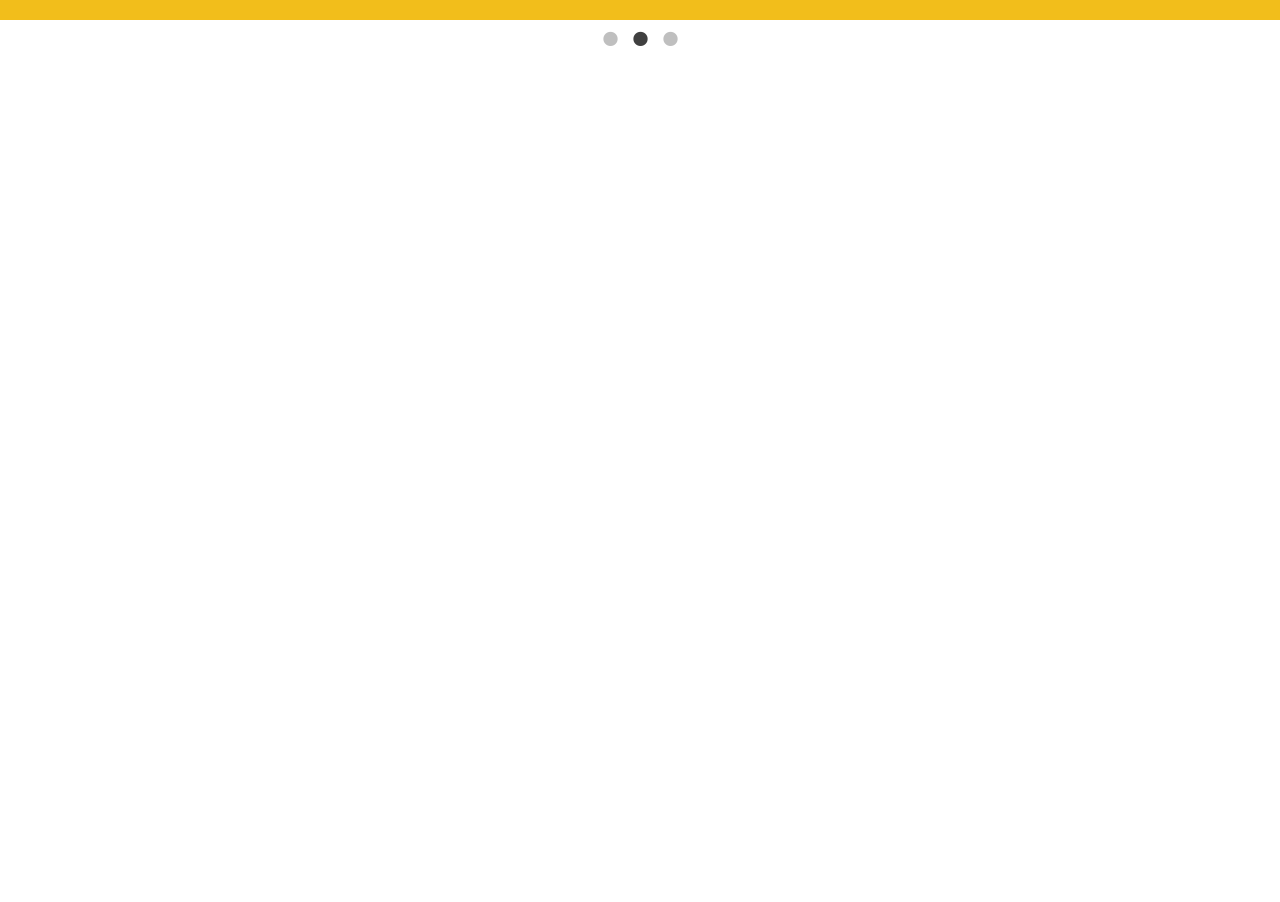
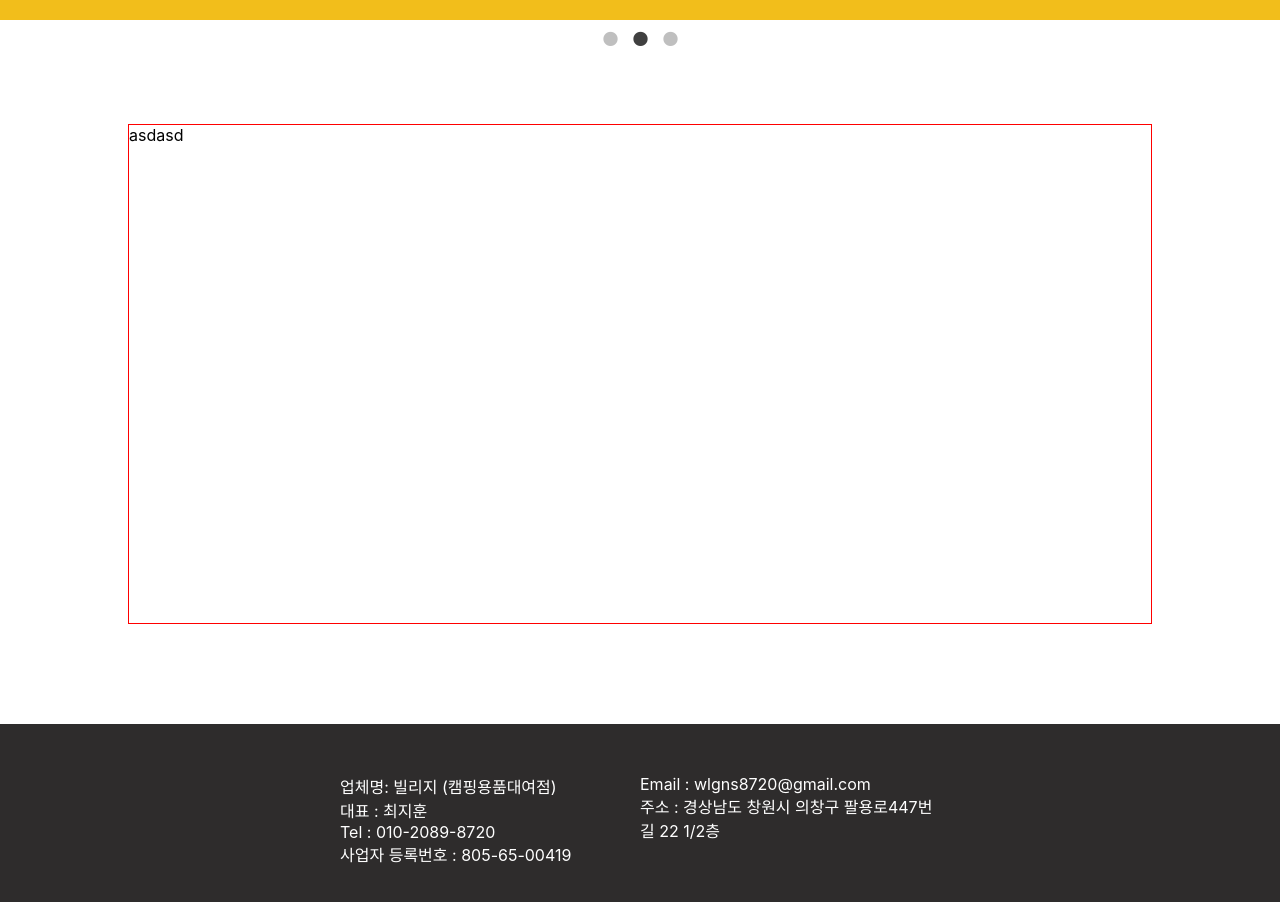
Before and after one commit to kimdowan123/villeasy, a React (Create React App) app: page / in a window 1280 px wide. Shown: the part 480-1382 px from the top of the page. Before the commit the page ends 800 px from the top, so only its background shows below. Built offline with nearby package versions, Linux system fonts and the light colour scheme.

Commit message:
footer dev

```diff
--- /dev/null
+++ b/src/components/Footer/Footer.js
@@ -0,0 +1,37 @@
+import styled from "styled-components";
+
+function Footer() {
+    return (
+        <FooterContent>
+            <FooterBox>
+                <p>업체명: 빌리지 (캠핑용품대여점)</p>
+                <p>대표 : 최지훈</p>
+                <p>Tel : 010-2089-8720</p>
+                <p>사업자 등록번호 : 805-65-00419</p>
+            </FooterBox>
+            <FooterBox>
+                <p>Email : wlgns8720@gmail.com</p>
+                <p>주소 : 경상남도 창원시 의창구 팔용로447번길 22 1/2층</p>
+            </FooterBox>
+        </FooterContent>
+    )
+}
+
+export default Footer;
+
+const FooterContent = styled.div`
+    width: 100%;
+    height: 100%;
+    background-color: rgb(46, 44, 44);
+    color: white;
+    margin-top: 100px;
+    display: flex;
+    justify-content: center;
+`;
+
+const FooterBox = styled.div`
+    width: 300px;
+    text-align: left;
+    padding-top: 50px;
+    padding-bottom: 50px;
+`;
--- a/src/components/Navbar/styled.js
+++ b/src/components/Navbar/styled.js
@@ -11,6 +11,7 @@ export const Navbar = styled.nav`
     top: 0;
     left: 0;
     right: 0;
+    z-index: 33;
 `;
 
 export const NavSection = styled.div`
@@ -37,7 +38,7 @@ ul {
 }
 `;
 
-export const  Li = styled.li`
+export const Li = styled.li`
     line-height: 105px;
     text-align: center;
     width: 90px;
--- /dev/null
+++ b/src/components/ProductSection/ProductSection.js
@@ -0,0 +1,19 @@
+import styled from "styled-components";
+
+function ProductSection(){
+    return(
+        <Product>
+            asdasd
+        </Product>
+    )
+}
+
+export default ProductSection;
+
+const Product = styled.div`
+    border: 1px solid red;
+    margin: 0 auto;
+    margin-top: 100px;
+    height: 500px;
+    width: 80vw;
+`;
--- a/src/components/Slider/slick.css
+++ b/src/components/Slider/slick.css
@@ -1,6 +1,7 @@
 /* Slider */
 .slick-slider
 {
+    margin-top: 100px;
     position: relative;
 
     display: block;
@@ -46,6 +47,7 @@
         -ms-transform: translate3d(0, 0, 0);
          -o-transform: translate3d(0, 0, 0);
             transform: translate3d(0, 0, 0);
+            transition-delay: 10ms;
 }
 
 .slick-track
--- a/src/pages/MainPage/MainPage.js
+++ b/src/pages/MainPage/MainPage.js
@@ -1,14 +1,17 @@
 import { Container } from "./styled";
 import MySlider from "../../components/Slider/MySlider";
 import MyNavbar from "../../components/Navbar/MyNavbar";
+import Footer from "../../components/Footer/Footer";
+import ProductSection from '../../components/ProductSection/ProductSection';
 
 function MainPage() {
 
     return (
         <Container>
-            <MyNavbar mainPage={true}/>
-            <div style={{ height: '100px' }}></div>
-            <MySlider/>
+            <MyNavbar mainPage={true} />
+            <MySlider />
+            <ProductSection />
+            <Footer />
         </Container>
     )
 }
--- a/src/pages/MainPage/styled.js
+++ b/src/pages/MainPage/styled.js
@@ -1,6 +1,7 @@
 import styled from "styled-components";
 
 export const Container = styled.div`
-    width: 100vw;
+    width: 100%;
     height: 100%;
+    /* margin: 0 auto; */
 `;
--- a/src/pages/MapPage/MapPage.js
+++ b/src/pages/MapPage/MapPage.js
@@ -1,5 +1,6 @@
 import MyNavbar from "../../components/Navbar/MyNavbar";
 import styled from "styled-components";
+import Footer from "../../components/Footer/Footer";
 
 function MapPage() {
     return (
@@ -7,6 +8,7 @@ function MapPage() {
             <MyNavbar mapPage={true}/>
             <div style={{ height: '200px' }}></div>
             map 페이지
+            <Footer />
         </Container>
     )
 }
--- a/src/pages/QApage/QApage.js
+++ b/src/pages/QApage/QApage.js
@@ -1,13 +1,15 @@
 import MyNavbar from "../../components/Navbar/MyNavbar";
 import styled from "styled-components";
+import Footer from "../../components/Footer/Footer";
 
 function QApage() {
     return (
         <Container>
             <MyNavbar QApage={true} />
             <div style={{ marginTop: '200px' }}>
-                QApage
+                QApages
             </div>
+            <Footer/>
         </Container>
     )
 }
--- a/src/pages/ReservationPage/ReservationPage.js
+++ b/src/pages/ReservationPage/ReservationPage.js
@@ -1,5 +1,6 @@
 import MyNavbar from "../../components/Navbar/MyNavbar";
 import styled from "styled-components";
+import Footer from "../../components/Footer/Footer";
 
 function ReservationPage() {
     return (
@@ -8,6 +9,7 @@ function ReservationPage() {
             <div style={{ marginTop: '200px' }}>
                 예약페이지
             </div>
+            <Footer/>
         </Container>
     )
 }
```
